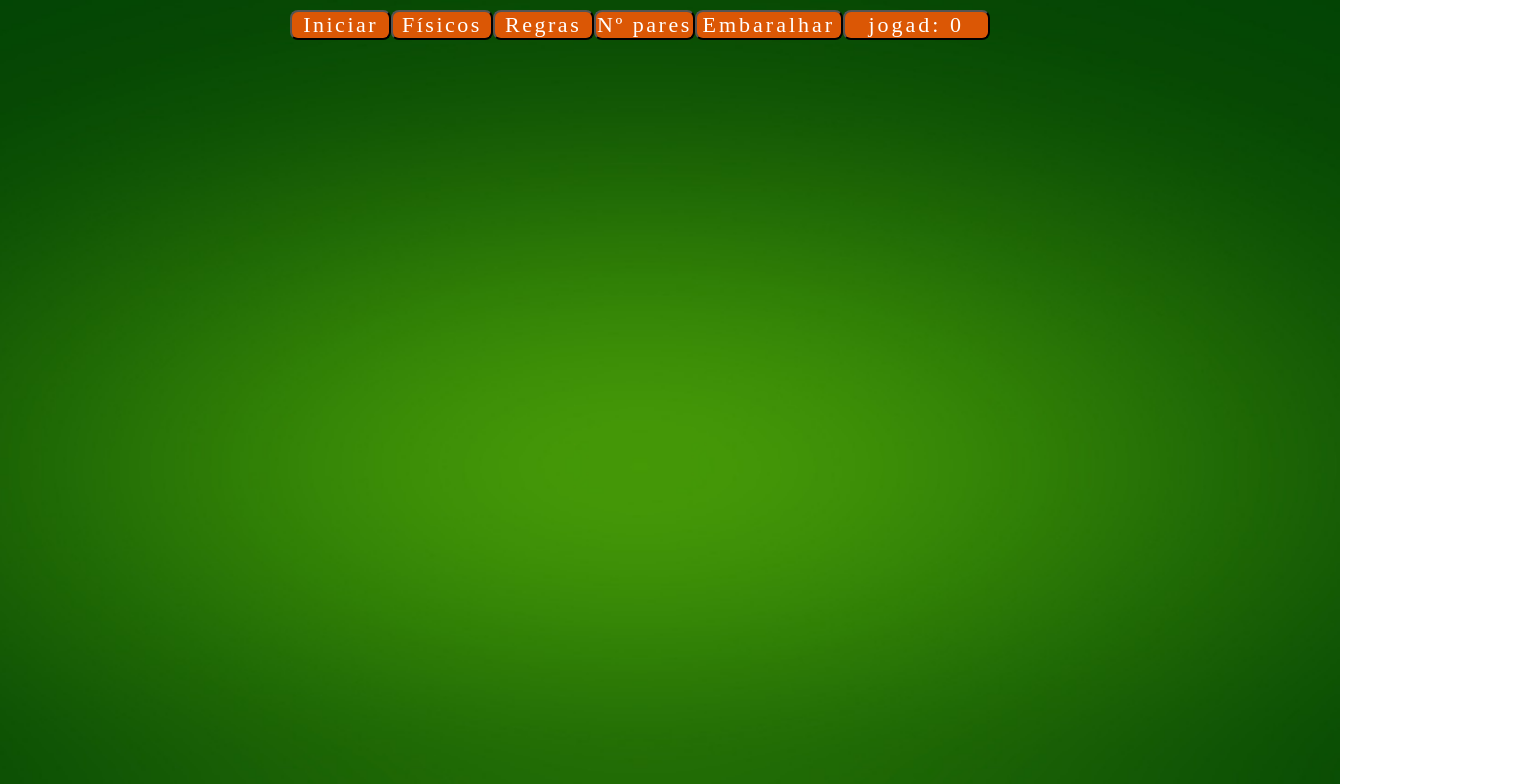
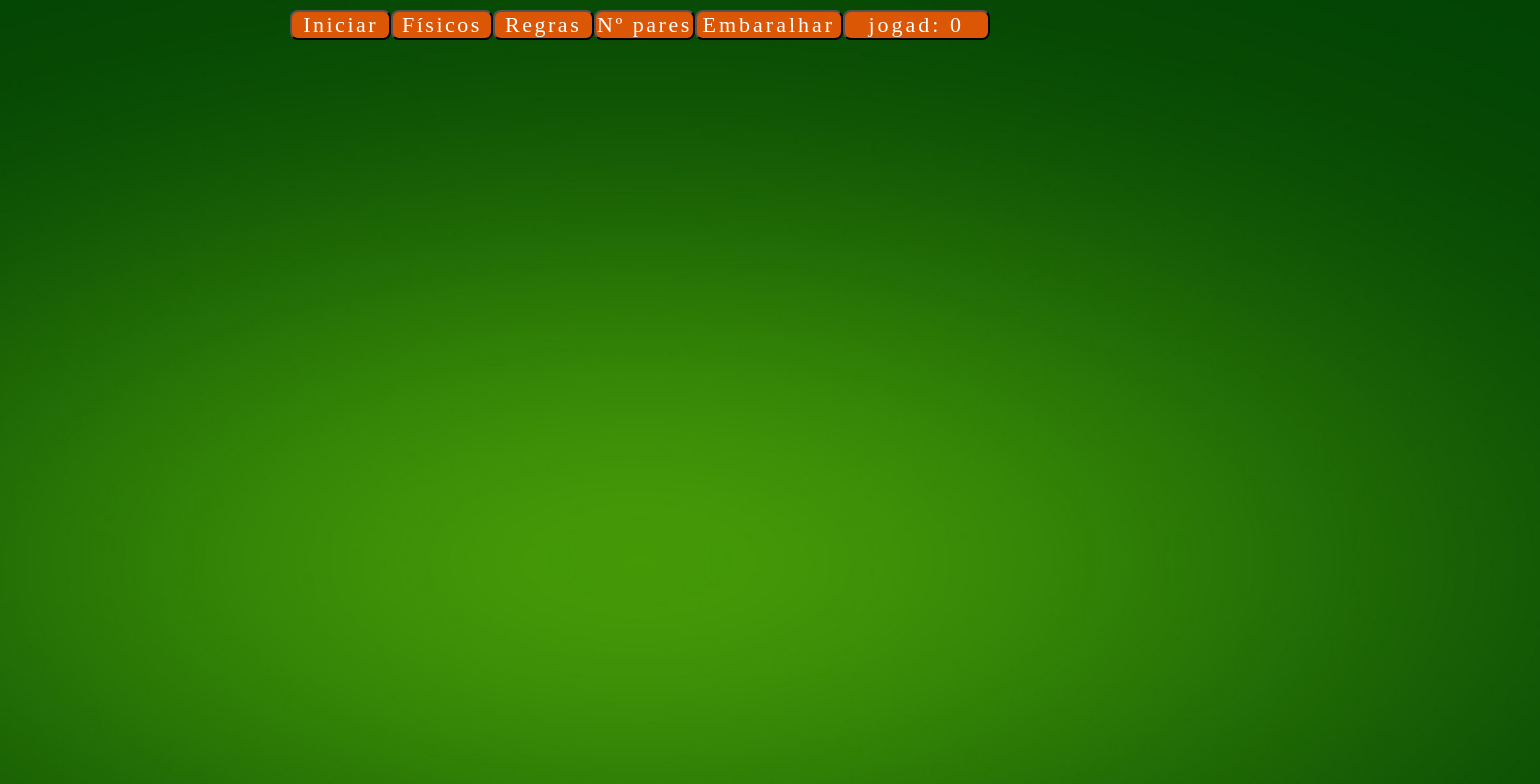
Before and after one commit to raian2209/jogo_da_memoria, a plain HTML site: page jogo/index.html in a window 1280 px wide. Shown: the top 784 px of the page, 1540 px wide, since content can reach past the window. Drawn offline with Linux system fonts and the light colour scheme.

Commit message:
att tamanho

```diff
--- a/jogo/styles.css
+++ b/jogo/styles.css
@@ -25,9 +25,9 @@ body {
 }
 
 .memory-game1 {
-  width: 1340px;
+  width: 1540px;
 
-  height: 940px;
+  height: 1140px;
   margin: auto;
   display: flex;
   flex-wrap: wrap;
```
